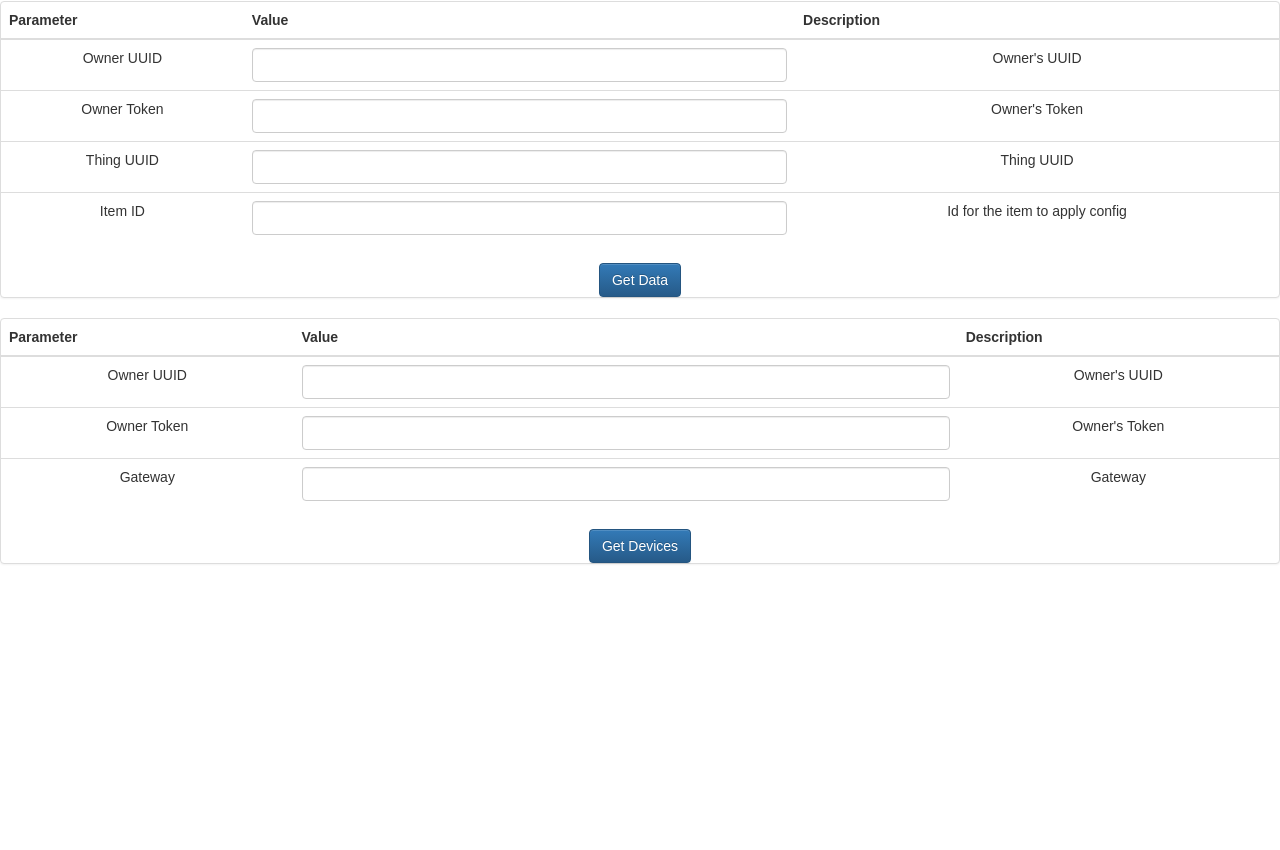
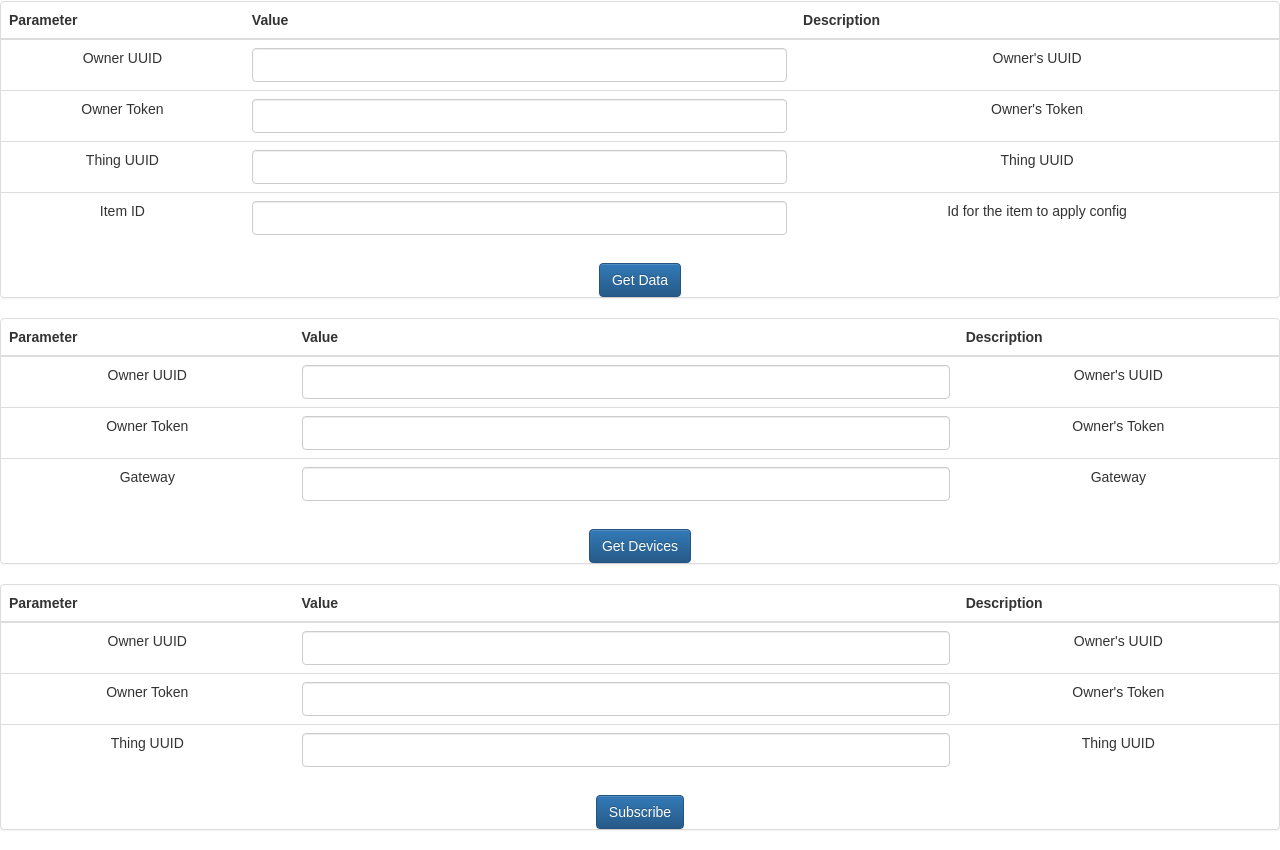
Before and after one commit to pauloserrafh/knot-webapp, a React (Create React App) app in the folder client/: page / in a window 1280 px wide. Shown: the part 958-1808 px from the top of the page. Before the commit the page ends 1542 px from the top, so only its background shows below. Built offline with nearby package versions, Linux system fonts and the light colour scheme.

Commit message:
Subscribe: frontend

```diff
--- a/client/public/index.html
+++ b/client/public/index.html
@@ -24,7 +24,7 @@
       work correctly both with client-side routing and a non-root public URL.
       Learn how to configure a non-root public URL by running `npm run build`.
     -->
-    <title>React App</title>
+    <title>KNot App</title>
   </head>
   <body>
     <noscript>
--- a/client/src/App.js
+++ b/client/src/App.js
@@ -28,6 +28,7 @@ class App extends Component {
         },
         getData: { ownerUuid: "", ownerToken: "", thingUuid: "", itemId: "" },
         getDevices: { ownerUuid: "", ownerToken: "", gateway: "" },
+        subscribe: { ownerUuid: "", ownerToken: "", thingUuid: "" },
     };
     this._onChangeSetConfig = this._onChangeSetConfig.bind(this);
     this.setConfig = this.setConfig.bind(this);
@@ -37,6 +38,8 @@ class App extends Component {
     this.getData = this.getData.bind(this);
     this._onChangeGetDevices = this._onChangeGetDevices.bind(this);
     this.getDevices = this.getDevices.bind(this);
+    this._onChangeSubscribe = this._onChangeSubscribe.bind(this);
+    this.subscribe = this.subscribe.bind(this);
   }
 
   _onChangeSetConfig = function(e) {
@@ -60,7 +63,11 @@ class App extends Component {
     getDevices[e.target.name] = e.target.value;
     this.setState({ getDevices: getDevices });
   };
-
+  _onChangeSubscribe = function(e) {
+    const subscribe = this.state.subscribe;
+    subscribe[e.target.name] = e.target.value;
+    this.setState({ subscribe: subscribe });
+  };
   setConfig = function(e) {
     e.preventDefault();
   };
@@ -74,6 +81,9 @@ class App extends Component {
   };
 
   getDevices = function(e) {
+    e.preventDefault();
+  };
+  subscribe = function(e) {
     e.preventDefault();
   };
   render() {
@@ -392,6 +402,60 @@ class App extends Component {
             </Button>
           </form>
         </Panel>
+        <Panel key={5} collapsible header="Subscribe">
+          <form>
+            <Table responsive>
+              <thead>
+                <tr>
+                  <th>Parameter</th>
+                  <th>Value</th>
+                  <th>Description</th>
+                </tr>
+              </thead>
+              <tbody>
+                <tr>
+                  <td>Owner UUID</td>
+                  <td>
+                    <FormControl
+                      type="text"
+                      value={this.state.subscribe.ownerUuid}
+                      name="ownerUuid"
+                      onChange={this._onChangeSubscribe}
+                    />
+                  </td>
+                  <td>Owner's UUID</td>
+                </tr>
+                <tr>
+                  <td>Owner Token</td>
+                  <td>
+                    <FormControl
+                      type="text"
+                      value={this.state.subscribe.ownerToken}
+                      name="ownerToken"
+                      onChange={this._onChangeSubscribe}
+                    />
+                  </td>
+                  <td>Owner's Token</td>
+                </tr>
+                <tr>
+                  <td>Thing UUID</td>
+                  <td>
+                    <FormControl
+                      type="text"
+                      value={this.state.subscribe.thingUuid}
+                      name="thingUuid"
+                      onChange={this._onChangeSubscribe}
+                    />
+                  </td>
+                  <td>Thing UUID</td>
+                </tr>
+              </tbody>
+            </Table>
+            <Button bsStyle="primary" onClick={this.subscribe}>
+              Subscribe
+            </Button>
+          </form>
+        </Panel>
       </div>
     );
   }
```
